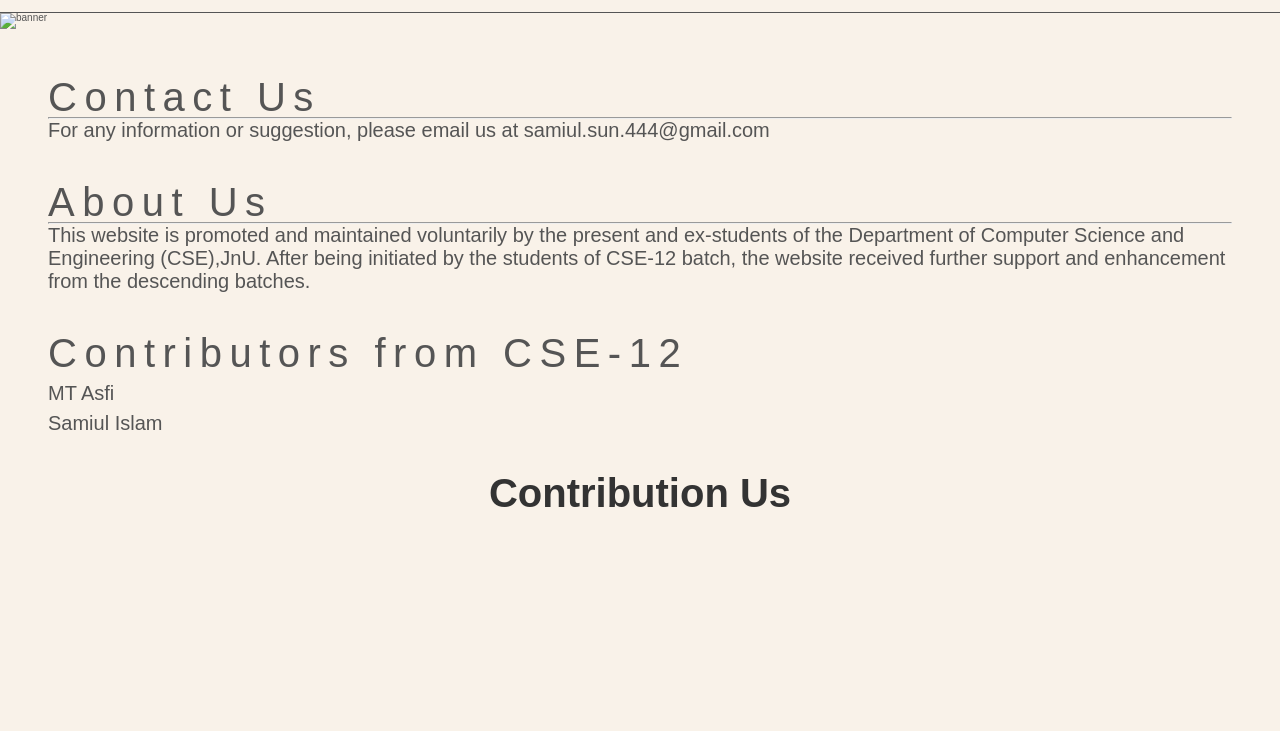
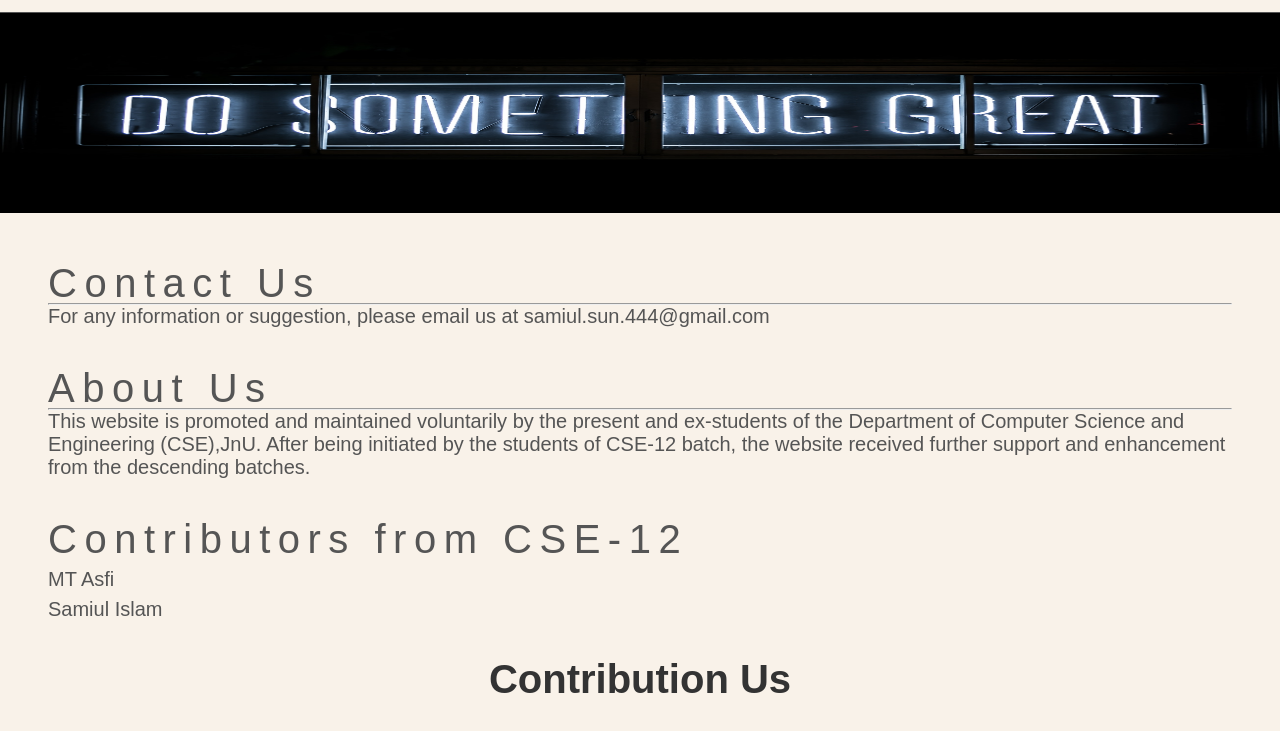
Before and after one commit to samiulsun/Web-CSEJnU, a plain HTML site: page AboutUs.html in a window 1280 px wide. Shown: the part 99-830 px from the top of the page. Before the commit the page ends 800 px from the top, so only its background shows below. Drawn offline with Linux system fonts and the light colour scheme; the site is published under a folder, as on GitHub Pages, so addresses that start at the root find nothing.

Commit message:
Update AboutUs.html

```diff
--- a/AboutUs.html
+++ b/AboutUs.html
@@ -47,7 +47,7 @@
 
 		<main>
 			<img
-				src="/img/clark-tibbs-oqStl2L5oxI-unsplash.jpg"
+				src="./img/clark-tibbs-oqStl2L5oxI-unsplash.jpg"
 				alt="banner"
 				class="banner"
 			/>
```
